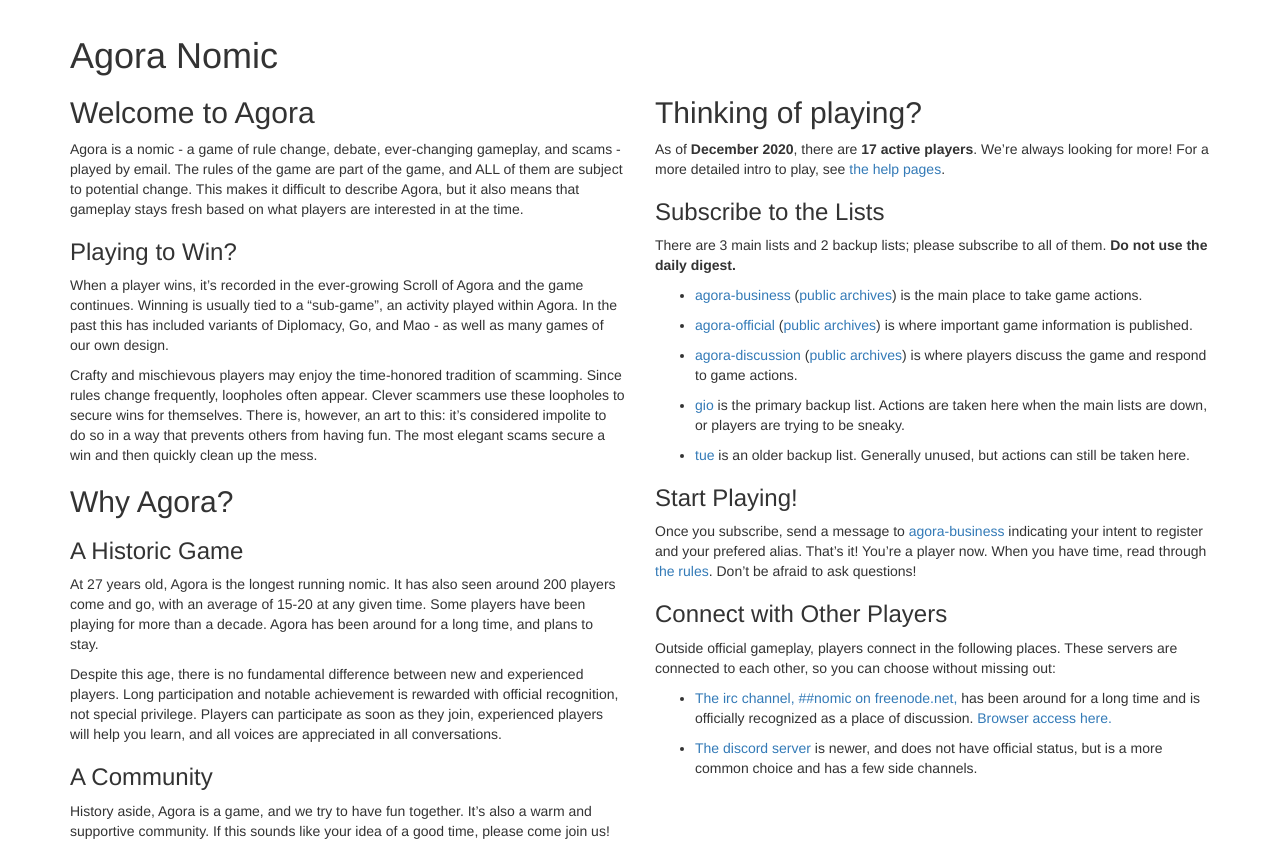
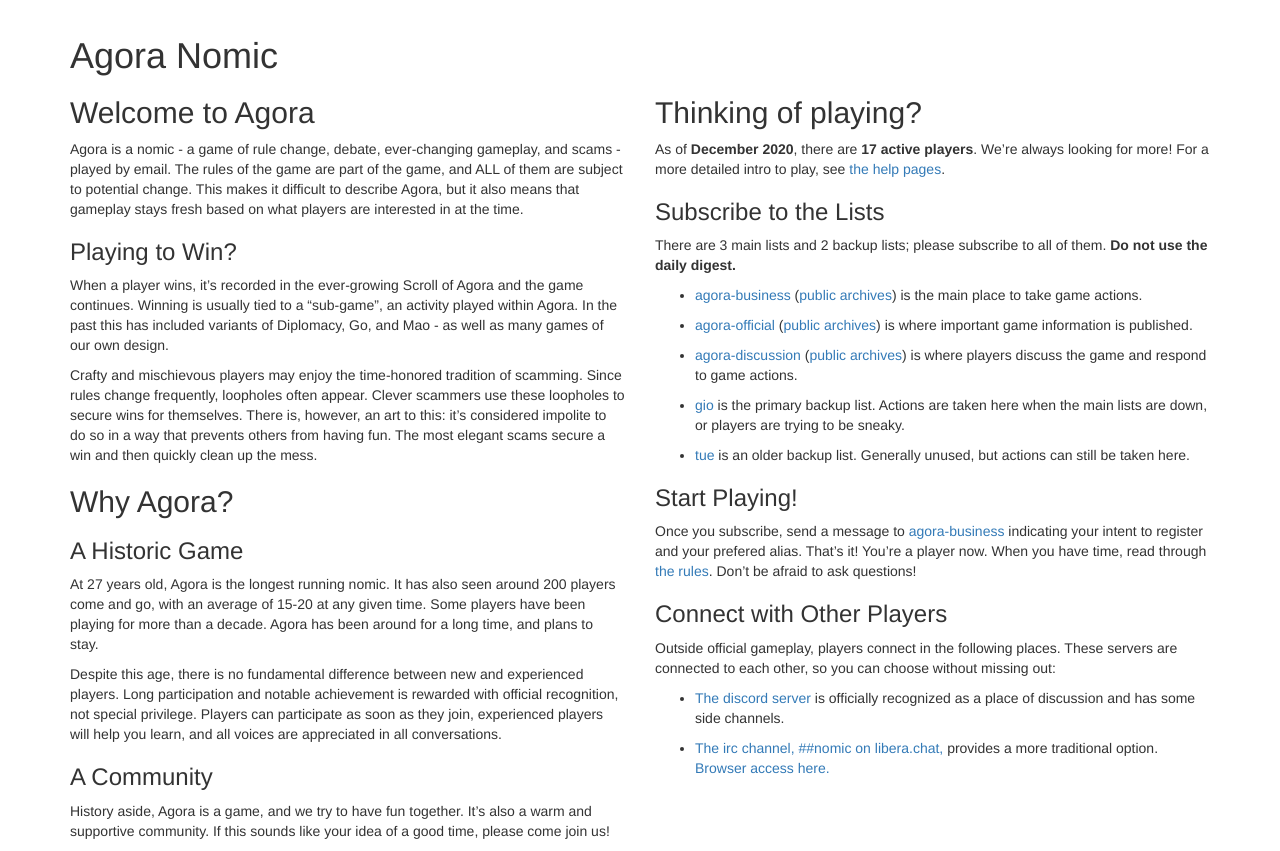
Before and after one commit to nixnull/agoranomic.github.io, a Jekyll site: the page built from index.md, in a window 1280 px wide. Shown: the part 160-1011 px from the top of the page. Built offline with Jekyll 4.4.1, drawn with Linux system fonts in a browser that asks for light colours; nearby versions of some CDN libraries; our own code applies the rules of GitHub Pages for plain Markdown files.

Commit message:
Update discussion channels

```diff
--- a/index.md
+++ b/index.md
@@ -98,13 +98,11 @@ Outside official gameplay, players connect in the following places.
 These servers are connected to each other, so you can choose without
 missing out:
 
-* [The irc channel, ##nomic on freenode.net,](irc:irc.freenode.net/##nomic)
-has been around for a long time and is officially recognized as a place
-of discussion. [Browser access here.](http://webchat.freenode.net/?channels=%23%23nomic)
+* [The discord server](https://discord.gg/tz2u6m7) is officially recognized
+as a place of discussion and has some side channels.
 
-* [The discord server](https://discord.gg/tz2u6m7) is newer, and does
-not have official status, but is a more common choice and has a few side
-channels.
+* [The irc channel, ##nomic on libera.chat,](irc:irc.libera.chat/##nomic)
+provides a more traditional option. [Browser access here.](https://web.libera.chat/##nomic)
 
 </div>
 
```
